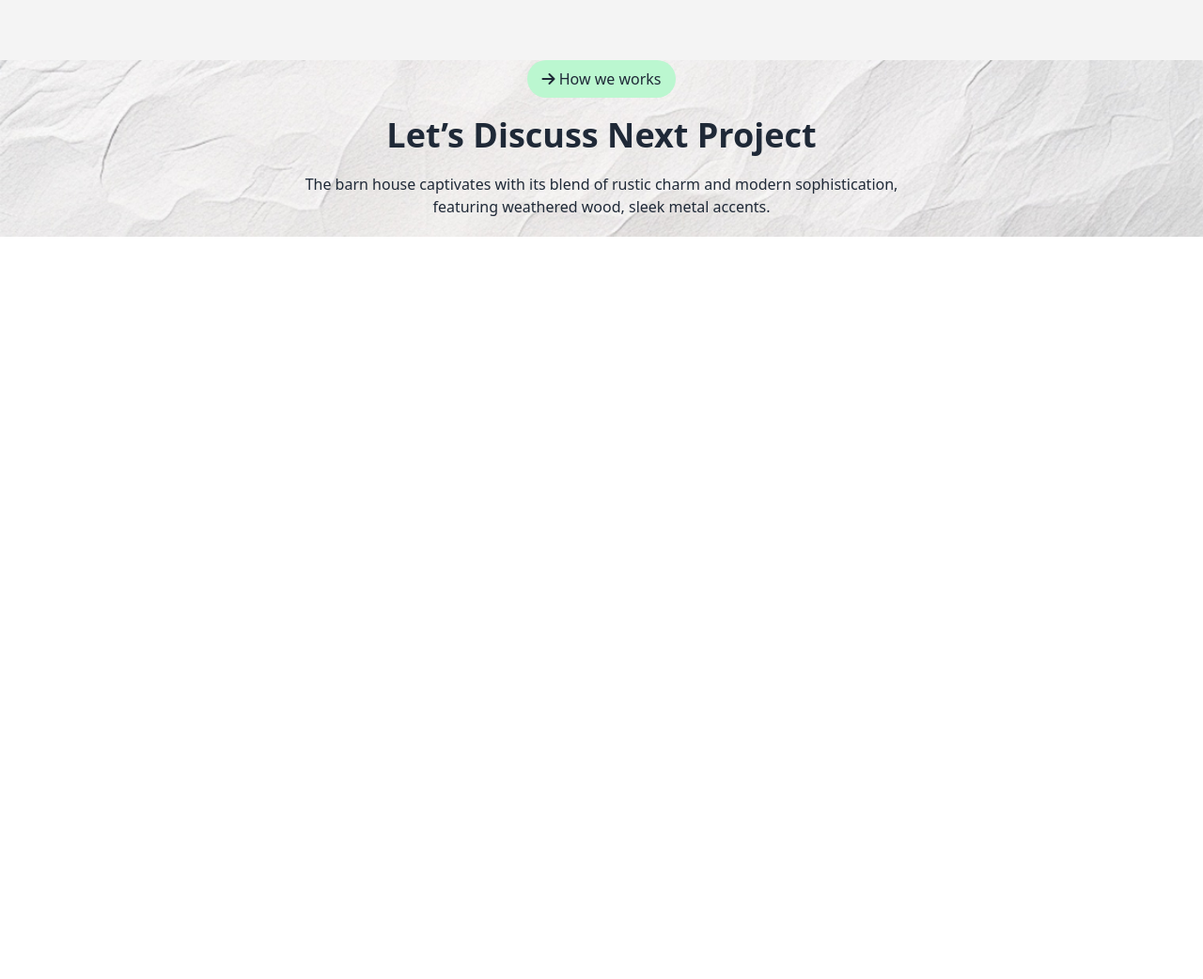
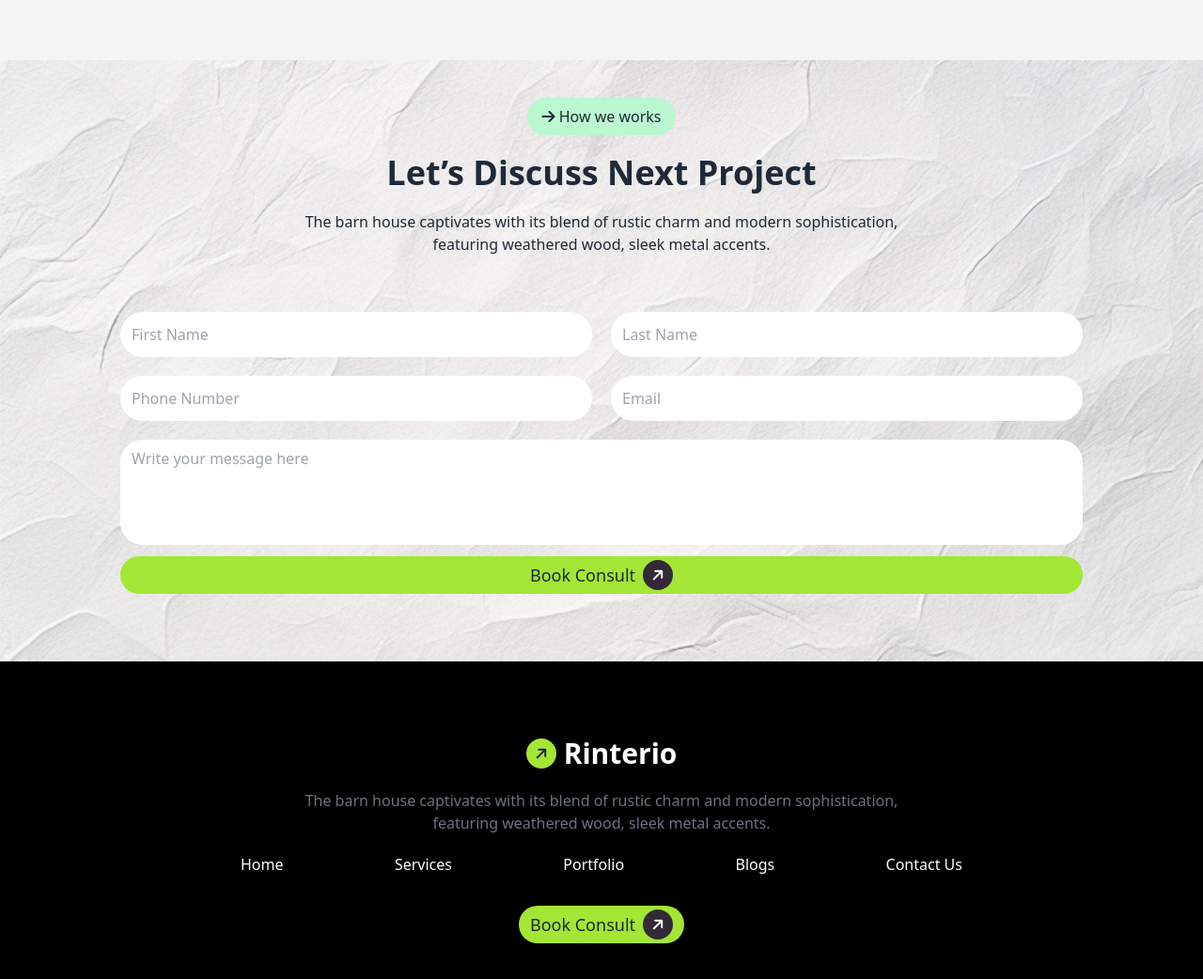
Before and after one commit to sazid-sokal/PH-Assignment-03, a plain HTML site: page index.html in a window 1280 px wide. Shown: the part 2090-3132 px from the top of the page at 94% size. Before the commit the page ends 2390 px from the top, so only its background shows below. Drawn offline with nearby package versions, Linux system fonts and the light colour scheme.

Commit message:
footer done

```diff
--- a/index.html
+++ b/index.html
@@ -154,25 +154,56 @@
         </div>
 
         <!-- form section -->
-        <div class="bg-[url('/assets/bg.jpg')] bg-no-repeat bg-center bg-cover">
-            <div class="text-center max-w-screen-xl mx-auto">
+        <div class="bg-[url('/assets/bg.jpg')] bg-no-repeat bg-center bg-cover pt-10 p-5">
+            <div class="text-center max-w-screen-lg mx-auto">
                 <div class="rounded-3xl bg-green-200 inline-block py-2 px-4 mb-5"><i class="fa-solid fa-arrow-right"></i> How we works
                 </div>
                 <h2 class="text-4xl font-bold mb-5">Let’s Discuss Next Project</h2>
                 <p class="mb-5">The barn house captivates with its blend of rustic charm and modern sophistication, <br>featuring weathered wood, sleek metal accents.</p>
+                <!-- form -->
+            <div class="py-10">
+                <div class="grid grid-cols-1 lg:grid-cols-2 gap-5 mb-5">
+                    <input class="rounded-3xl p-3" type="text" name="" id="" placeholder="First Name">
+                    <input class="rounded-3xl p-3" type="text" name="" id="" placeholder="Last Name">
+                    <input class="rounded-3xl p-3" type="text" name="" id="" placeholder="Phone Number">
+                    <input class="rounded-3xl p-3" type="text" name="" id="" placeholder="Email">
+                </div>
+                <input class="w-full rounded-3xl px-3 pt-2 pb-20" type="text" name="" id="" placeholder="Write your message here">
+                <div class="cursor-pointer flex justify-center w-full my-3">
+                    <h1 class="flex items-center gap-2 bg-lime-400 px-3 py-1 rounded-3xl w-full justify-center"><span
+                            class="text-lg font-medium">Book Consult</span> <i
+                            class="fa-solid text-white fa-arrow-right -rotate-45  rounded-full p-4 w-8 h-8 inline-flex justify-center items-center bg-[#342937]"></i>
+                    </h1>
+                </div>
             </div>
-            <!-- form -->
-            <div>
-                <div class="grid grid-cols-1 lg:grid-cols-2">
-                    <input class="" type="text" name="" id="">
-                    <input type="text" name="" id="">
-                    <input type="text" name="" id="">
-                    <input type="text" name="" id="">
-                </div>
             </div>
         </div>
     </main>
-    <footer></footer>
+    <footer class="bg-black pb-10 lg:pb-16 px-5">
+        <div class="max-w-screen-md mx-auto pt-20">
+            <div class=" flex justify-center text-center mb-5">
+                <h1 class=" font-bold flex items-center gap-2"><i
+                        class="fa-solid fa-arrow-right -rotate-45 bg-lime-400 rounded-full p-4 w-8 h-8 inline-flex justify-center items-center"></i>
+                    <span class="text-3xl text-white">Rinterio</span></h1>
+            </div>
+            <p class="text-gray-500 text-center mb-5">
+                The barn house captivates with its blend of rustic charm and modern sophistication, <br>featuring weathered wood, sleek metal accents.
+            </p>
+            <ul class="lg:flex justify-between text-white mb-5 text-center">
+                <li class="mb-3">Home</li>
+                <li class="mb-3">Services</li>
+                <li class="mb-3">Portfolio</li>
+                <li class="mb-3">Blogs</li>
+                <li class="mb-3">Contact Us</li>
+            </ul>
+            <div class="cursor-pointer flex justify-center my-3">
+                <h1 class="flex items-center gap-2 bg-lime-400 px-3 py-1 rounded-3xl justify-center"><span
+                        class="text-lg font-medium">Book Consult</span> <i
+                        class="fa-solid text-white fa-arrow-right -rotate-45  rounded-full p-4 w-8 h-8 inline-flex justify-center items-center bg-[#342937]"></i>
+                </h1>
+            </div>
+        </div>
+    </footer>
 </body>
 
 </html>
```
